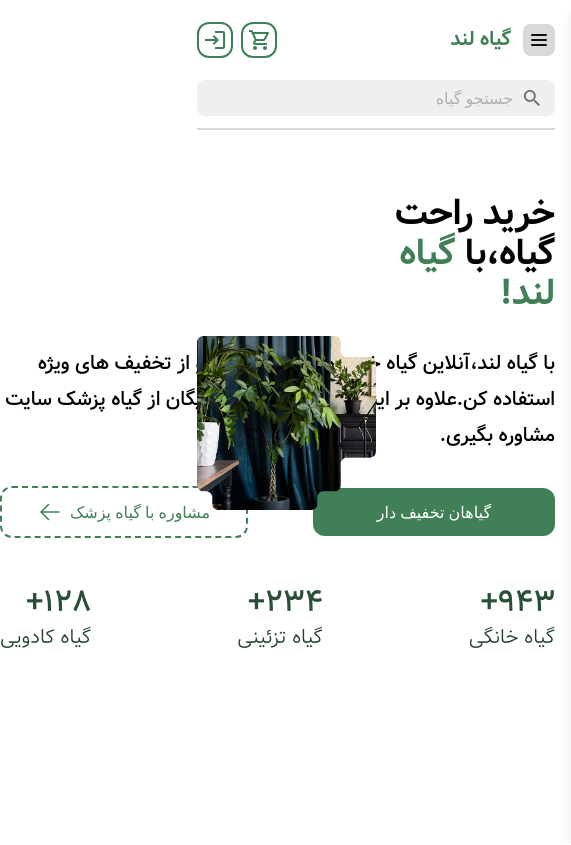
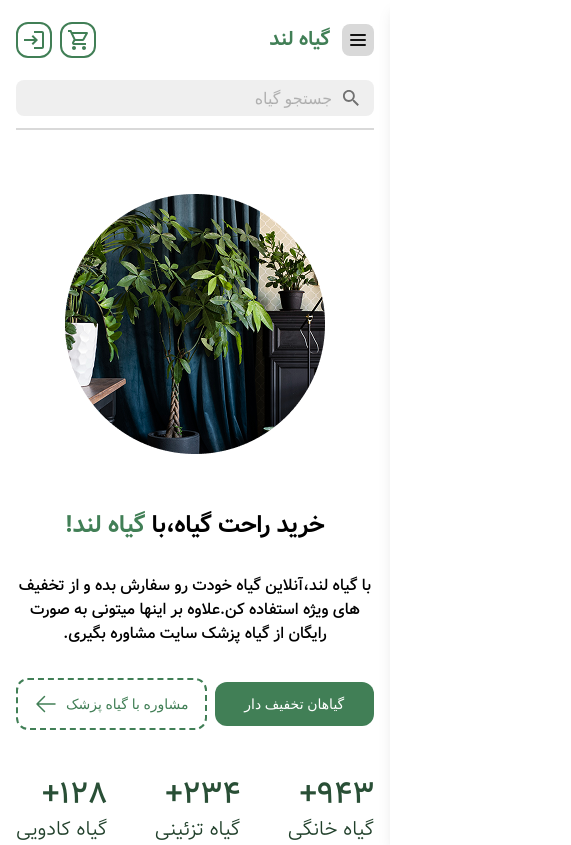
Before and after one commit to awmiri/PLANT-WEB, a React (Vite) app: page / in a window 390 px wide. Shown: the whole page, 571 px wide, since content can reach past the window. Built offline with nearby package versions, Linux system fonts and the light colour scheme.

Commit message:
done top header section with full responsive. in header secttion have a bug and now its fixed

```diff
--- a/src/index.css
+++ b/src/index.css
@@ -31,4 +31,5 @@
   --font-vazirMediom: "vazirMediom";
   --font-vazirLight: "vazirLight";
   --breakpoint-higherSM: 43.75rem;
+  --breakpoint-bigXl: 84.375rem;
 }
--- a/src/mainConsept/Body/TopBody.jsx
+++ b/src/mainConsept/Body/TopBody.jsx
@@ -2,13 +2,13 @@ import React from 'react'
 
 export default function TopBody() {
     return (
-        <div className='flex items-center justify-between '>
-            <div className='w-1/2'>
-                <h1 className='text-4xl font-vazirBold mb-8'>خرید راحت گیاه،با  <span className='text-hightGreen ' >گیاه لند! </span></h1>
-                <p className='font-vazirMediom text-xl/[180%] w-[555px] mb-8'>با گیاه لند،آنلاین گیاه خودت رو سفارش بده و از تخفیف های ویژه استفاده کن.علاوه بر اینها میتونی به صورت رایگان از گیاه پزشک سایت مشاوره بگیری.</p>
-                <div className='flex items-center justify-between  w-[555px]'>
-                    <button className='bg-hightGreen text-white py-3 px-16 rounded-xl hover:border-dashed hover:border-2 hover:bg-white hover:text-hightGreen transition'>گیاهان تخفیف دار</button>
-                    <button className='flex items-center gap-2 text-hightGreen border-2 border-dashed py-3 px-9 rounded-xl hover:border-solid hover:bg-hightGreen hover:text-white transition' >
+        <div className='flex-col-reverse sm:flex-row flex  items-center gap-14 md:justify-between'>
+            <div className='w-full sm:w-1/2 text-center sm:text-start'>
+                <h1 className='text-2xl bigXl:text-4xl font-vazirBold mb-8'>خرید راحت گیاه،با  <span className='text-hightGreen ' >گیاه لند! </span></h1>
+                <p className='font-vazirMediom text-base bigXl:text-xl/[180%] w-full sm:w-64 md:w-96 bigXl:w-[555px] mb-8 '>با گیاه لند،آنلاین گیاه خودت رو سفارش بده و از تخفیف های ویژه استفاده کن.علاوه بر اینها میتونی به صورت رایگان از گیاه پزشک سایت مشاوره بگیری.</p>
+                <div className='flex items-center justify-start sm:justify-between gap-2 w-full  sm:w-64  md:w-96 bigXl:w-[555px] sm:flex-wrap md:flex-nowrap'>
+                    <button className='text-sm bigXl:text-base bg-hightGreen text-white py-3 px-5 md:px-8 bigXl:px-16 rounded-xl hover:border-dashed hover:border-2 hover:bg-white hover:text-hightGreen transition text-nowrap w-full'>گیاهان تخفیف دار</button>
+                    <button className='text-sm bigXl:text-base flex items-center justify-center gap-2 text-hightGreen border-2 border-dashed py-3 px-4 md:px-8 bigXl:px-16 rounded-xl hover:border-solid hover:bg-hightGreen hover:text-white transition text-nowrap w-full' >
                         مشاوره با گیاه پزشک
                         <span>
                             <svg fill="none" viewBox="0 0 24 24" stroke-width="1.5" stroke="currentColor" class="size-6">
@@ -18,7 +18,7 @@ export default function TopBody() {
                         </span>
                     </button>
                 </div>
-                <div className='mt-11 flex items-center justify-between w-[555px]'>
+                <div className='mt-11 flex items-center justify-between w-full sm:w-96 bigXl:w-[555px] '>
                     <span className='text-right'>
                         <h4 className='font-vazirMediom text-3xl/[140%] text-[#294F36]'>۹۴۳+</h4>
                         <p className='font-vazirLight text-xl text-[#21402B]'> گیاه خانگی</p>
@@ -33,7 +33,10 @@ export default function TopBody() {
                     </span>
                 </div>
             </div>
-            <div> <img src="./image/heade img/Vector 1.png" alt="" /></div>
+            <div className='grow'>
+                <img src="./image/heade img/Vector 1.png" alt="" className='hidden sm:block' />
+                <img src="./image/heade img/Ellipse 14.png" alt="" className='sm:hidden block' />
+            </div>
         </div>
 
     )
--- a/src/mainConsept/Header/Header.jsx
+++ b/src/mainConsept/Header/Header.jsx
@@ -12,7 +12,7 @@ export default function Header({ openMenu, setOpenMenu }) {
         <div className='flex items-center justify-between'>
             <div className='py-6 '>
                 <div className='flex items-center gap-3 lg:gap-6 '>
-                    <div className='w-8 h-8 bg-customgray text-customBlack rounded-lg higherSM:hidden flex items-center justify-center cursor-pointer' onClick={openBarHandler} >
+                    <div className='w-8 h-8 bg-customgray text-customBlack rounded-lg sm:hidden flex items-center justify-center cursor-pointer' onClick={openBarHandler} >
                         <svg className="w-6 h-6 text-customBlack dark:text-white " aria-hidden="true" width="24" height="24" fill="none" viewBox="0 0 24 24">
                             <path stroke="currentColor" stroke-linecap="round" stroke-width="2" d="M5 7h14M5 12h14M5 17h14" className='text-customBlack' />
                         </svg>
```
Also changed, not shown: public/image/heade img/Ellipse 14.png (added).
